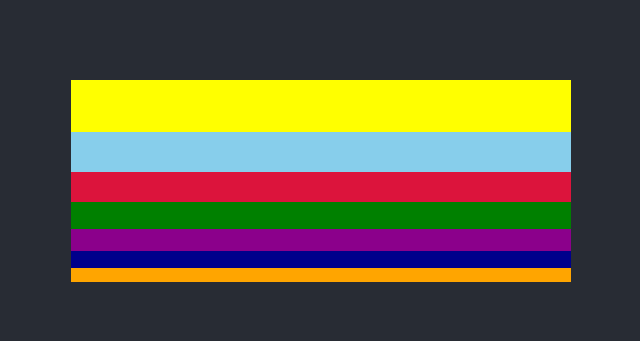
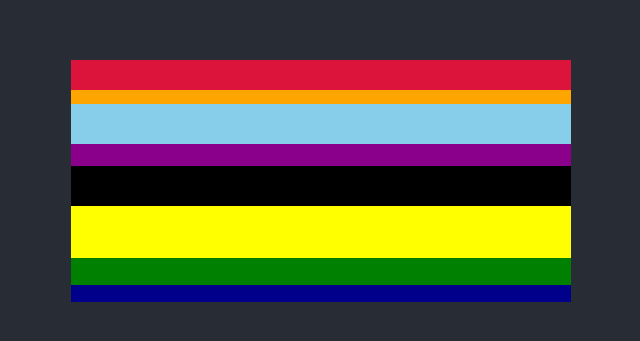
Before and after one commit to brokenfingers/reactjs_bit, a React (Create React App) app: page / in a window 1280 px wide. Shown: the part 219-560 px from the top of the page, without its empty margins (319-959 px from the left). Built offline with nearby package versions, Linux system fonts and the light colour scheme.

Commit message:
black line

```diff
--- a/src/App.css
+++ b/src/App.css
@@ -50,3 +50,10 @@
   width: 500px;
   height: 40px;
 }
+
+.bl{
+  display: block;
+    width: 500px;
+    height: 40px;
+    background-color: black;
+}
--- a/src/App.jsx
+++ b/src/App.jsx
@@ -3,19 +3,19 @@ import Rainbow from './Components/003/RaInbow';
 
 const rainbow = [
 
-    {color: 'crimson', size: 30},
+    {color: 'crimson', size: 30, pos: 'top'},
 
-    {color: 'orange', size: 14},
+    {color: 'orange', size: 14, pos: 'top'},
 
-    {color: 'yellow', size: 52},
+    {color: 'yellow', size: 52, pos: 'bottom'},
 
-    {color: 'green', size: 27},
+    {color: 'green', size: 27, pos: 'bottom'},
 
-    {color: 'skyblue', size: 40},
+    {color: 'skyblue', size: 40, pos: 'top'},
 
-    {color: 'darkblue', size: 17},
+    {color: 'darkblue', size: 17, pos: 'bottom'},
 
-    {color: 'darkmagenta', size: 22}
+    {color: 'darkmagenta', size: 22, pos: 'top'}
 
 ];
 
--- a/src/Components/003/RaInbow.jsx
+++ b/src/Components/003/RaInbow.jsx
@@ -2,8 +2,11 @@ function Rainbow(props) {
     return (
             <div>
                 {
-                    props.colors.sort((a, b) => b.size - a.size).map((itm, i) => <div className="rainbow-line" style={{backgroundColor:itm.color, height:itm.size}} key={i}></div>)
-
+                    props.colors.filter(a=> a.pos === 'top').map((itm, i) => <div className="rainbow-line" style={{backgroundColor:itm.color, height:itm.size}} key={i}></div>)
+                }
+                <div className='bl'></div>
+                {
+                    props.colors.filter(a=> a.pos === 'bottom').map((itm, i) => <div className="rainbow-line" style={{backgroundColor:itm.color, height:itm.size}} key={i}></div>)
                 }
             </div>
 
```
